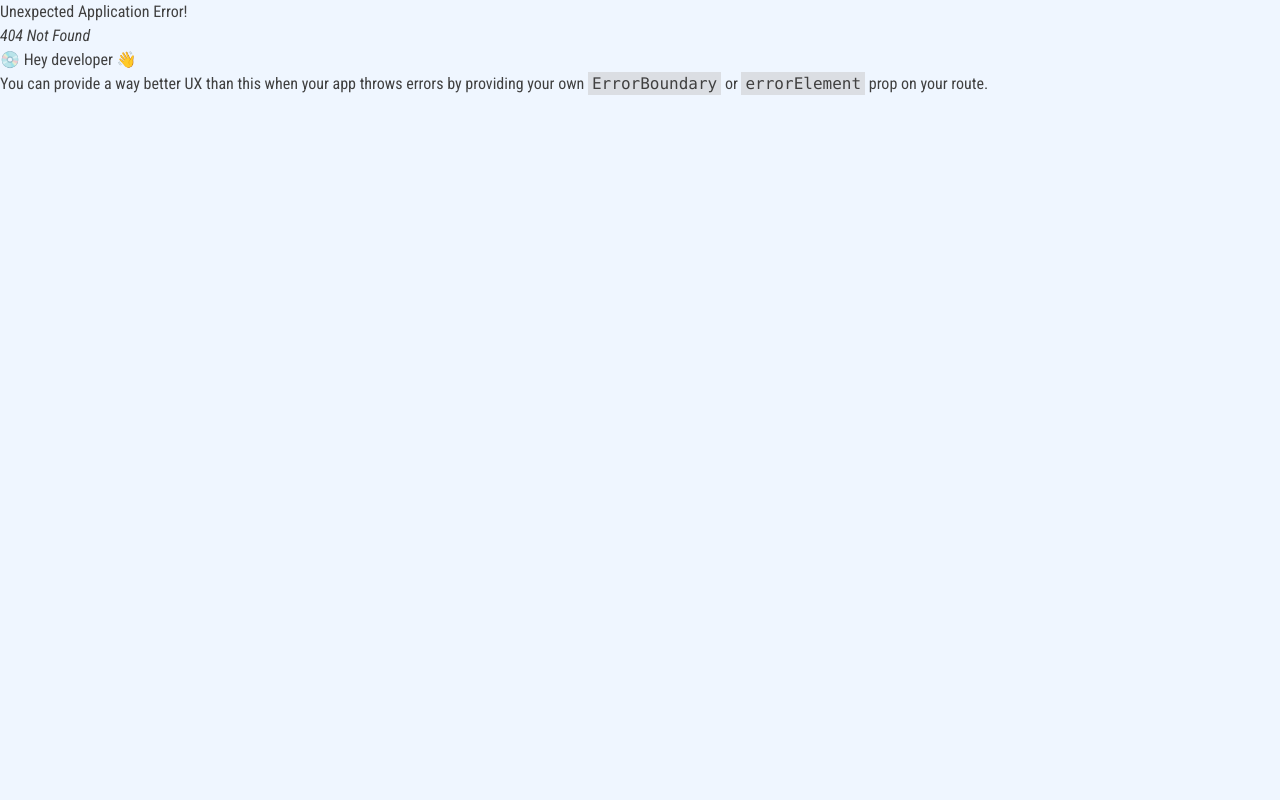
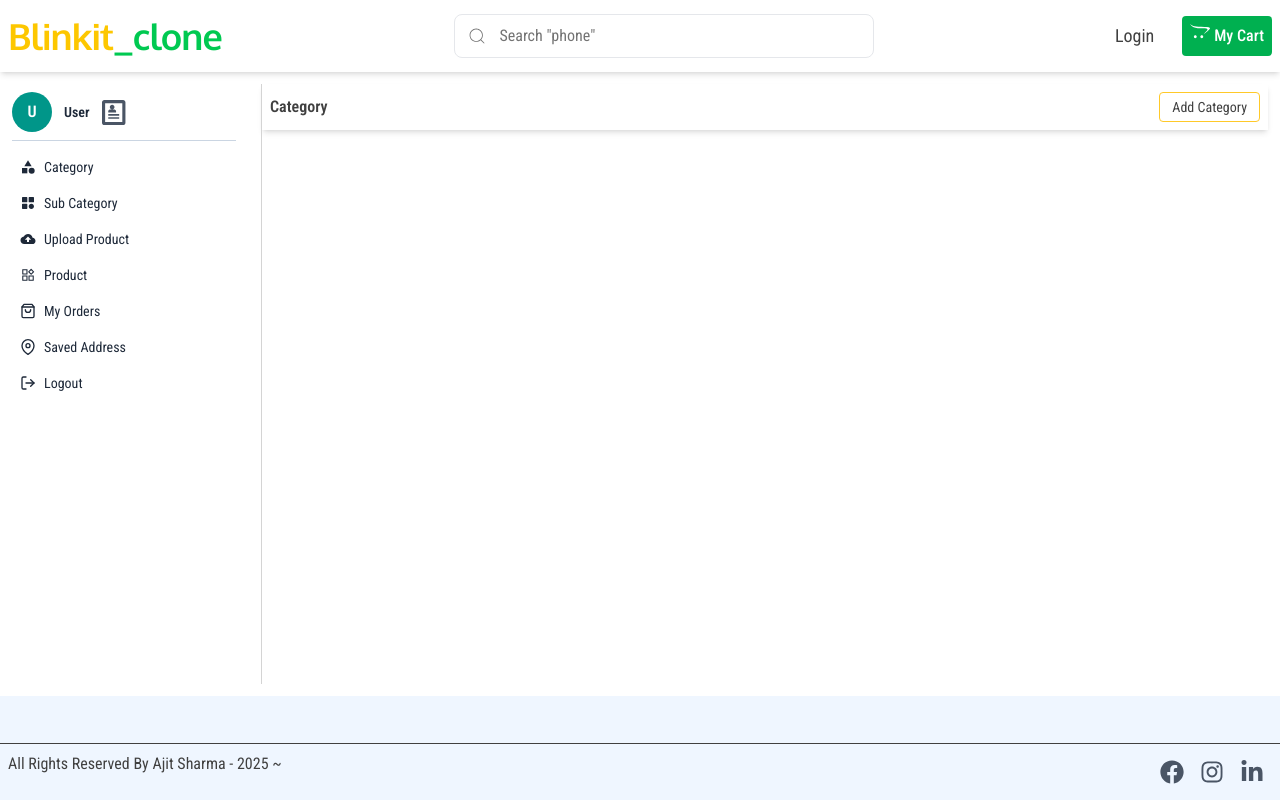
Before and after one commit to AjitS07/Blinkit_clone, a React app in the folder Frontend/: page /dashboard/category in a window 1280 px wide. Before the commit this address had no page. Built offline with nearby package versions, Linux system fonts and the light colour scheme; the HTML template or start-up script is replaced by a standard one.

Commit message:
category part

```diff
--- a/Frontend/src/common/SummaryApi.js
+++ b/Frontend/src/common/SummaryApi.js
@@ -50,6 +50,14 @@ const SummaryApi = {
     userUpdateDetails:{
         url: '/api/user/update-user',
         method : 'put'
+    },
+    addCategory : {
+        url : '/api/category/add-category',
+        method : 'post'
+    },
+    uploadImage : {
+        url : '/api/file/upload',
+        method : 'post'
     }
 }
 
--- /dev/null
+++ b/Frontend/src/components/UploadCategoryModel.jsx
@@ -0,0 +1,90 @@
+import React, { useState } from 'react'
+import uploadImage from '../utils/UploadImage'
+
+const UploadCategoryModel = ({ close }) => {
+    const [data, setData] = useState({
+        name: "",
+        image: ""
+    })
+
+    const handleOnChange = async (e) => {
+        const { name, value } = e.target
+        setData((preve) => {
+            return {
+                ...preve,
+                [name]: value
+            }
+        })
+    }
+    const handleSubmit = (e) => {
+        e.preventDefault()
+    }
+
+    const handleUploadCategoryImage = async(e)=>{
+        const file = e.target.file[0]
+        if(!file){
+            return
+        }
+        const uploadImage = await uploadImage(file)
+
+        console.log(uploadImage)
+
+    }
+
+    return (
+        <section className="fixed inset-0 z-50 bg-neutral-800/60 flex items-center justify-center p-4">
+            <div className="bg-white max-w-4xl w-full p-4 rounded-lg">
+
+                {/* Header */}
+                <div className="flex items-center justify-between border-b pb-2">
+                    <h1 className="font-semibold text-lg">
+                        Category
+                    </h1>
+
+                    <button onClick={close}
+                        className="border border-amber-500 text-amber-600
+                     hover:bg-amber-400 hover:text-white
+                     text-sm px-3 py-1 rounded transition"
+                    >
+                        Close
+                    </button>
+                </div>
+                <form className='my-3 grid gap-2' onSubmit={handleSubmit}>
+                    <div className='grid gap-1'>
+                        <label id='categoryName'>Name</label>
+                        <input type="text" name="name" id="categoryName"
+                            placeholder='Enter category name'
+                            value={data.name}
+                            onChange={handleOnChange}
+                            className='bg-blue-50 p-2 border border-blue-100
+                             focus-within:border-primary-100 outline-none rounded'
+                        />
+                    </div>
+                    <div className='grid gap-1'>
+                        <p>Image</p>
+                        <div className='flex gap-4 flex-col  lg:flex-row items-center'>
+                            <div className='border bg-blue-50 h-36 w-full  lg:w-36 flex items-center justify-center rounded '>
+                                <p className='text-sm text-neutral-500'>No Image</p>
+                            </div>
+                            <label htmlFor="uploadCategoryImage">
+
+                                <div className={`
+                            ${!data.name ? 'bg-gray-400' : "bg-primary-100"}
+                            px-4 py-2 rounded cursor-pointer
+                                `}>Upload Image</div>
+                                <input disabled = {!data.name} onChange= { handleUploadCategoryImage} type="file" id='uploadCategoryImage' className='
+                                hidden'/>
+                            </label>
+
+                        </div>
+
+                    </div>
+                </form>
+
+            </div>
+        </section>
+    )
+
+}
+
+export default UploadCategoryModel
--- a/Frontend/src/components/UserMenu.jsx
+++ b/Frontend/src/components/UserMenu.jsx
@@ -9,6 +9,10 @@ import { logout } from "../store/userSlice";
 import toast from "react-hot-toast";
 import AxiosToastError from "../utils/AxiosToastError";
 import { ImProfile } from "react-icons/im";
+import { AiOutlineProduct } from "react-icons/ai";
+import { MdCategory } from "react-icons/md";
+import { BiSolidCategory } from "react-icons/bi";
+import { IoMdCloudUpload } from "react-icons/io";
 
 const UserMenu = ({ close }) => {
     const user = useSelector((state) => state.user);
@@ -65,6 +69,41 @@ const UserMenu = ({ close }) => {
 
             {/* Menu Links */}
             <div className="flex flex-col text-sm">
+                 <Link
+                    onClick={handleClose}
+                    to="/dashboard/category"
+                    className="flex items-center gap-2 px-2 py-2 rounded hover:bg-gray-100 hover:text-teal-600 transition"
+                >
+                    <MdCategory size={16} />
+                    Category
+                </Link>
+                 <Link
+                    onClick={handleClose}
+                    to="/dashboard/subcategory"
+                    className="flex items-center gap-2 px-2 py-2 rounded hover:bg-gray-100 hover:text-teal-600 transition"
+                >
+                    <BiSolidCategory size={16} />
+                    Sub Category
+                </Link>
+                 <Link
+                    onClick={handleClose}
+                    to="/dashboard/uploadproduct"
+                    className="flex items-center gap-2 px-2 py-2 rounded hover:bg-gray-100 hover:text-teal-600 transition"
+                >
+                    <IoMdCloudUpload  size={16} />
+                    Upload Product
+                </Link>
+                <Link
+                    onClick={handleClose}
+                    to="/dashboard/product"
+                    className="flex items-center gap-2 px-2 py-2 rounded hover:bg-gray-100 hover:text-teal-600 transition"
+                >
+                    <AiOutlineProduct size={16} />
+                    Product
+                </Link>
+
+
+
                 <Link
                     onClick={handleClose}
                     to="/dashboard/myorders"
--- a/Frontend/src/layouts/Dashboard.jsx
+++ b/Frontend/src/layouts/Dashboard.jsx
@@ -8,11 +8,11 @@ const Dashboard = () => {
 
             <div className='container  mx-auto p-3 grid lg:grid-cols-[250px_1fr]'>
                 {/* left for menu */}
-                <div className='py-2 sticky  top-24 overflow-y-auto hidden lg:block'>
+                <div className='py-2 sticky  top-24 overflow-y-auto hidden lg:block border-r border-neutral-300'>
                     <UserMenu />
                 </div>
                 {/* right for content */}
-                <div className=' bg-white p-4 '>
+                <div className=' bg-white min-h-[75vh]'>
                     <Outlet/>
                 </div>
             </div>
--- /dev/null
+++ b/Frontend/src/pages/CategoryPage.jsx
@@ -0,0 +1,24 @@
+import React, { useState } from 'react'
+import UploadCategoryModel from '../components/UploadCategoryModel'
+
+const CategoryPage = () => {
+    const [openUploadCategory,setOpenUploadCategory] = useState(false)
+  return (
+    <section>
+    <div className='p-2  bg-white shadow-md flex items-center justify-between'>
+      <h2 className='font-semibold'>Category</h2>
+      <button onClick={()=>setOpenUploadCategory(true)} className='text-sm border border-primary-100 hover:bg-primary-200 px-3 py-1 rounded'>Add Category</button>
+    </div>
+    {
+        openUploadCategory && (
+
+            <UploadCategoryModel close={()=> setOpenUploadCategory(false)}/>
+        )
+    }
+
+
+    </section>
+  )
+}
+
+export default CategoryPage
--- /dev/null
+++ b/Frontend/src/pages/ProductAdmin.jsx
@@ -0,0 +1,11 @@
+import React from 'react'
+
+const ProductAdmin = () => {
+  return (
+    <div>
+      ProductAdmin
+    </div>
+  )
+}
+
+export default ProductAdmin
--- /dev/null
+++ b/Frontend/src/pages/SubCategoryPage.jsx
@@ -0,0 +1,12 @@
+import React from 'react'
+
+const SubCategoryPage = () => {
+  return (
+    <div>
+        SubCategoryPage
+
+    </div>
+  )
+}
+
+export default SubCategoryPage
--- /dev/null
+++ b/Frontend/src/pages/UploadProduct.jsx
@@ -0,0 +1,12 @@
+import React from 'react'
+
+const UploadProduct = () => {
+  return (
+    <div>
+        UploadProduct
+
+    </div>
+  )
+}
+
+export default UploadProduct
--- /dev/null
+++ b/Frontend/src/utils/UploadImage.js
@@ -0,0 +1,18 @@
+import SummaryApi from '../common/SummaryApi'
+import Axios from '../utils/Axios'
+const uploadImage = async(image)=>{
+    try {
+        const formData = new FormData()
+        formData.append('image',image)
+        const response = await Axios({
+            ...SummaryApi.uploadImage,
+            data :formData
+        })
+
+        return response
+    } catch (error) {
+        return error
+    }
+}
+
+export default uploadImage
```
Also changed, not shown: Frontend/src/route/index.jsx (+22 -0 lines).
